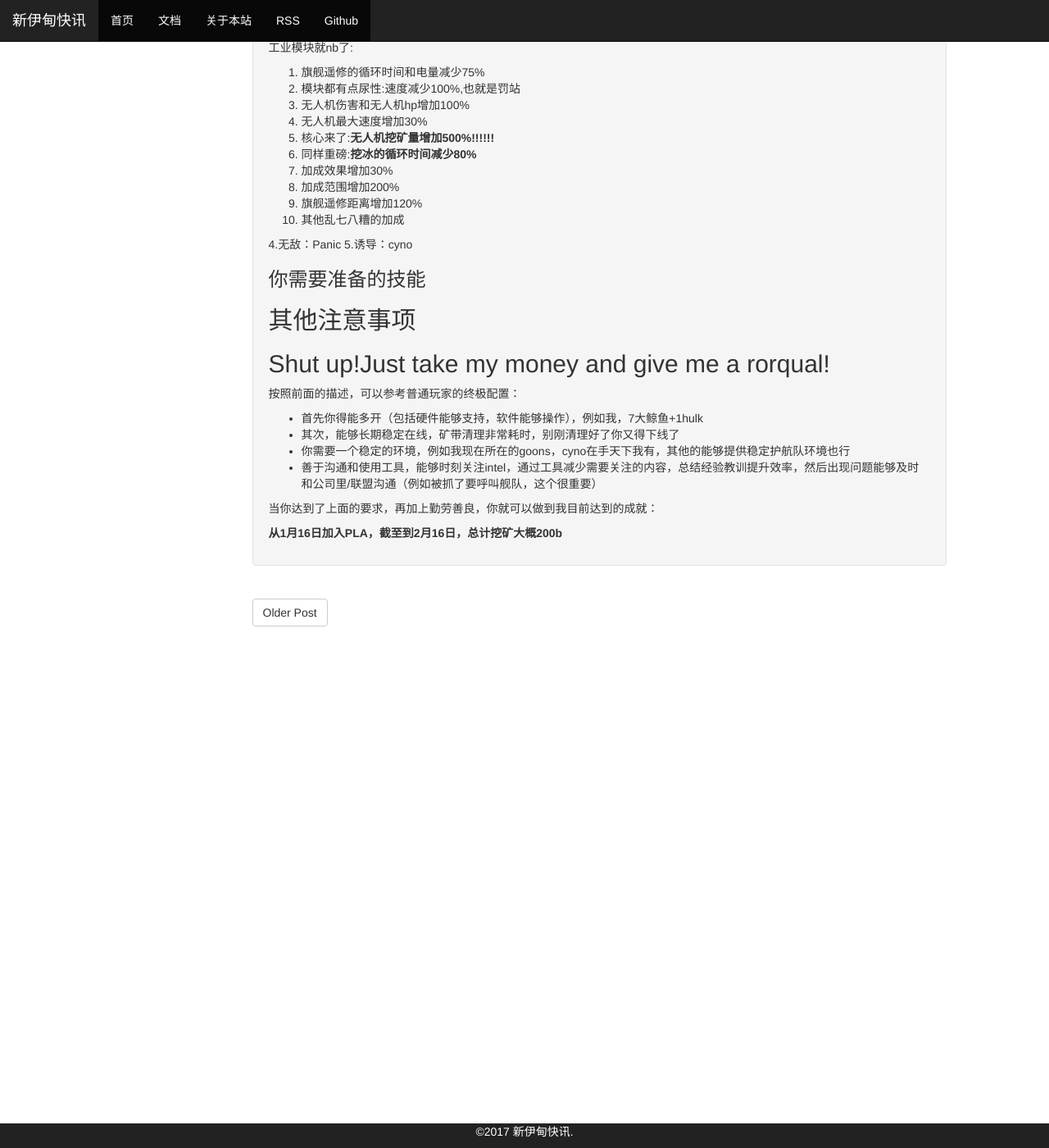
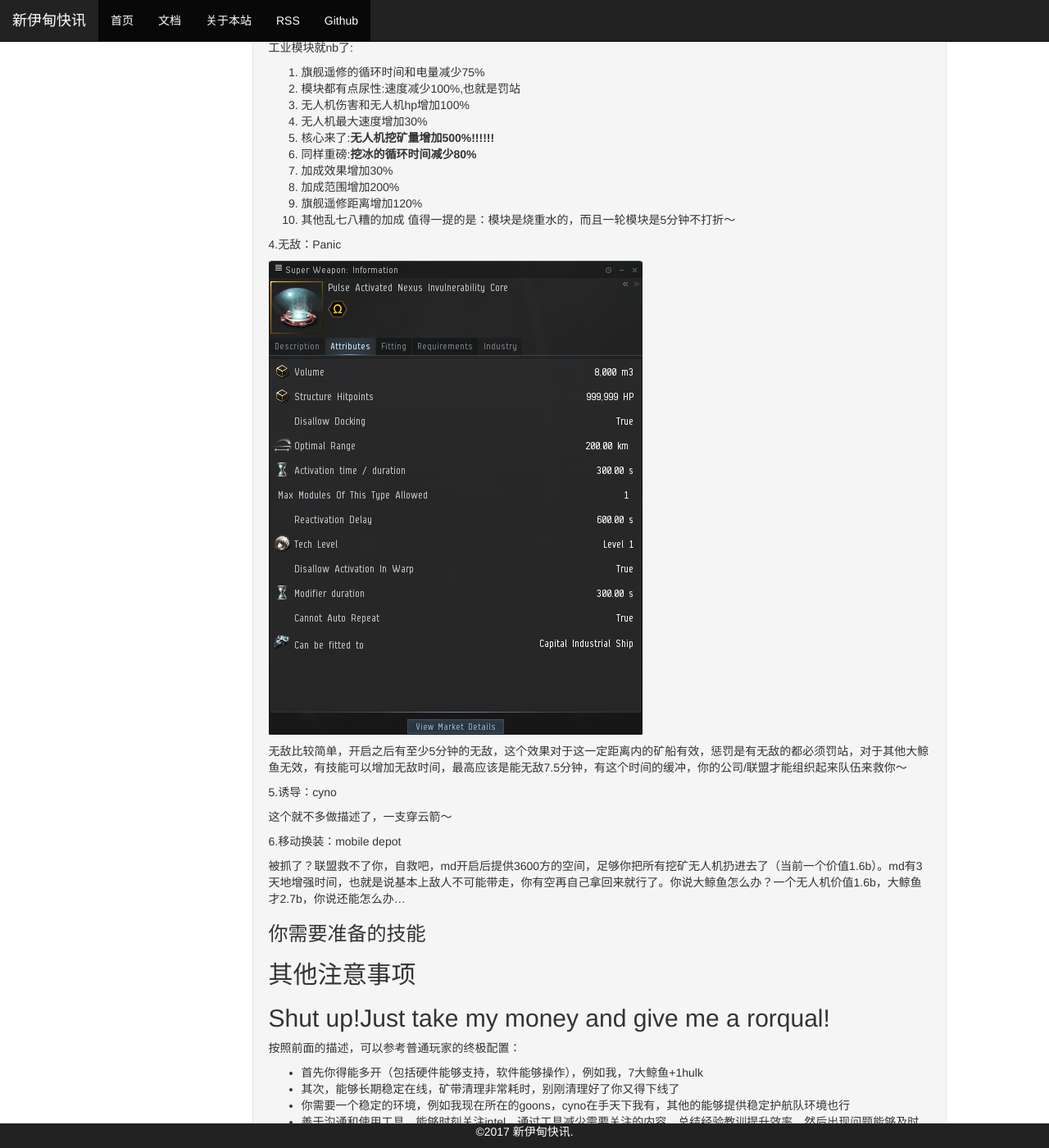
Before and after one commit to zhang98722/zhang98722.github.io, a Jekyll site: the page built from _posts/2017-03-13-guide-of-rorqual-mining.md, in a window 1280 px wide and 1400 px high, scrolled down 3841 px. Shown: the whole window at 82% size. Built offline with Jekyll 4.4.1, drawn with Linux system fonts in a browser that asks for light colours; comment, search, counter and statistics services are not loaded.

Commit message:
Update 2017-03-13-guide-of-rorqual-mining.md

```diff
--- a/_posts/2017-03-13-guide-of-rorqual-mining.md
+++ b/_posts/2017-03-13-guide-of-rorqual-mining.md
@@ -70,9 +70,21 @@ summary: "想开大鲸鱼挖矿？你拿到驾照了么？！还不来学习一
 8. 加成范围增加200%
 9. 旗舰遥修距离增加120%
 10. 其他乱七八糟的加成
+值得一提的是：模块是烧重水的，而且一轮模块是5分钟不打折～
 
 4.无敌：Panic
+
+![无敌详细信息](http://eve.shadowsong.cn/images/QQ%E6%88%AA%E5%9B%BE20170216103027.png)
+
+无敌比较简单，开启之后有至少5分钟的无敌，这个效果对于这一定距离内的矿船有效，惩罚是有无敌的都必须罚站，对于其他大鲸鱼无效，有技能可以增加无敌时间，最高应该是能无敌7.5分钟，有这个时间的缓冲，你的公司/联盟才能组织起来队伍来救你～
+
 5.诱导：cyno
+
+这个就不多做描述了，一支穿云箭～
+
+6.移动换装：mobile depot
+
+被抓了？联盟救不了你，自救吧，md开启后提供3600方的空间，足够你把所有挖矿无人机扔进去了（当前一个价值1.6b）。md有3天地增强时间，也就是说基本上敌人不可能带走，你有空再自己拿回来就行了。你说大鲸鱼怎么办？一个无人机价值1.6b，大鲸鱼才2.7b，你说还能怎么办...
 
 ### 你需要准备的技能 ###
 
```
